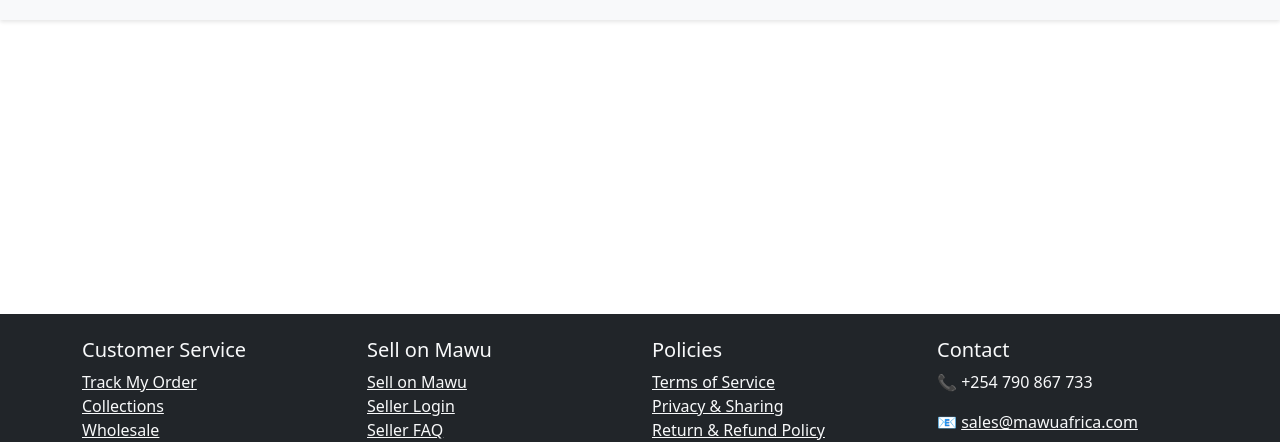
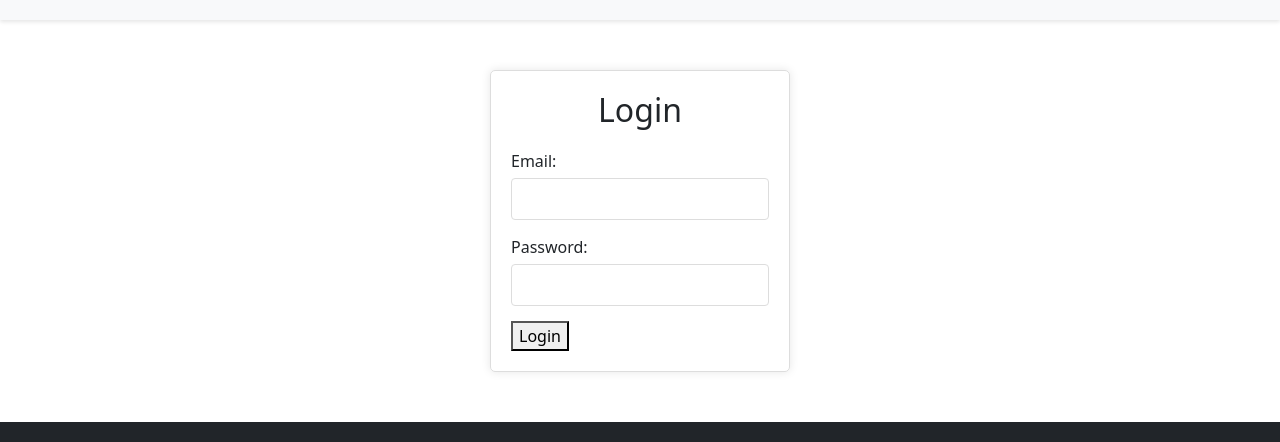
Before and after one commit to KULTURA-Project/Kultura-front, a React (Create React App) app: page /login in a window 1280 px wide. Shown: the part 137-579 px from the top of the page. Built offline with nearby package versions, Linux system fonts and the light colour scheme; no server answers.

Commit message:
before auth jwt

```diff
--- a/package.json
+++ b/package.json
@@ -15,6 +15,7 @@
     "axios": "^1.8.3",
     "bootstrap": "^5.3.3",
     "framer-motion": "^12.5.0",
+    "js-cookie": "^3.0.5",
     "react": "^19.0.0",
     "react-dom": "^19.0.0",
     "react-icons": "^5.5.0",
--- a/src/App.js
+++ b/src/App.js
@@ -9,8 +9,11 @@ import AboutUsPage from "./pages/AboutUsPage";
 import CategoryProductsPage from "./pages/CategoryProductsPage";
 import ContactPage from "./pages/ContactPage";
 import Home from "./pages/Home";
+import LoginPage from './pages/LoginPage';
+import LogoutPage from './pages/LogoutPage';
 import OrdersPage from "./pages/OrdersPage";
 import ProfilePage from "./pages/ProfilePage";
+import RegisterPage from './pages/RegisterPage';
 import ShopPage from "./pages/ShopPage";
 import WishlistPage from "./pages/WishlistPage";
 
@@ -28,6 +31,10 @@ function App() {
                         <Route path="/orders" element={<OrdersPage />} />
                         <Route path="/contact" element={<ContactPage />} />
                         <Route path="/wishlist" element={<WishlistPage />} />
+                        <Route path="/orders" element={<OrdersPage />} />
+                <Route path="/register" element={<RegisterPage />} />
+                <Route path="/login" element={<LoginPage />} />
+                <Route path="/logout" element={<LogoutPage />} />
                         <Route path="/category-products/:category_id" element={<CategoryProductsPage />} />
                         <Route path="/products/:slug" element={<ProductPage />} />
                         <Route path="/products/:id" element={<ProductDetail />} />
--- a/src/components/Header.js
+++ b/src/components/Header.js
@@ -10,6 +10,7 @@ const Header = () => {
     const [isMobileMenuOpen, setIsMobileMenuOpen] = useState(false);
     const location = useLocation();
     const sliderRef = useRef(null);
+    const [isLoggedIn, setIsLoggedIn] = useState(localStorage.getItem('token') ? true : false);
 
     useEffect(() => {
         const fetchCategories = async () => {
@@ -46,6 +47,12 @@ const Header = () => {
 
     const toggleMobileMenu = () => {
         setIsMobileMenuOpen(!isMobileMenuOpen);
+    };
+
+    const handleLogout = () => {
+        localStorage.removeItem('token');
+        setIsLoggedIn(false);
+        window.location.href = '/';
     };
 
     return (
@@ -91,9 +98,18 @@ const Header = () => {
                                     animate={{ opacity: 1, y: 0 }}
                                     exit={{ opacity: 0, y: -10 }}
                                 >
-                                    <Link to="/account">Profile</Link>
-                                    <Link to="/orders">Orders</Link>
-                                    <Link to="/logout">Logout</Link>
+                                    {isLoggedIn ? (
+                                        <>
+                                            <Link to="/account">Profile</Link>
+                                            <Link to="/orders">Orders</Link>
+                                            <Link to="/" onClick={handleLogout}>Logout</Link>
+                                        </>
+                                    ) : (
+                                        <>
+                                            <Link to="/login">Login</Link>
+                                            <Link to="/register">Register</Link>
+                                        </>
+                                    )}
                                 </motion.div>
                             )}
                         </AnimatePresence>
@@ -156,7 +172,15 @@ const Header = () => {
                         <Link to="/shop">Shop</Link>
                         <Link to="/about">About Us</Link>
                         <Link to="/contact">Contact</Link>
-                         <Link to="/wishlist">Wishlist</Link> {/* ADDED */}
+                        <Link to="/wishlist">Wishlist</Link>
+                        {isLoggedIn ? (
+                            <Link to="/" onClick={handleLogout}>Logout</Link>
+                        ) : (
+                            <>
+                                <Link to="/login">Login</Link>
+                                <Link to="/register">Register</Link>
+                            </>
+                        )}
                     </motion.div>
                 )}
             </AnimatePresence>
--- /dev/null
+++ b/src/pages/AuthStyles.css
@@ -0,0 +1,44 @@
+.auth-container {
+    width: 300px;
+    margin: 50px auto;
+    padding: 20px;
+    border: 1px solid #ddd;
+    border-radius: 5px;
+    box-shadow: 0 0 10px rgba(0, 0, 0, 0.1);
+}
+
+.auth-container h2 {
+    text-align: center;
+    margin-bottom: 20px;
+}
+
+.form-group {
+    margin-bottom: 15px;
+}
+
+.form-group label {
+    display: block;
+    margin-bottom: 5px;
+}
+
+.form-group input,
+.form-group textarea {
+    width: 100%;
+    padding: 8px;
+    border: 1px solid #ddd;
+    border-radius: 4px;
+    box-sizing: border-box;
+}
+
+.form-group button {
+    background-color: #007bff;
+    color: white;
+    padding: 10px 20px;
+    border: none;
+    border-radius: 5px;
+    cursor: pointer;
+}
+
+.form-group button:hover {
+    background-color: #0056b3;
+}
--- /dev/null
+++ b/src/pages/LoginPage.js
@@ -0,0 +1,69 @@
+import axios from 'axios';
+import Cookies from 'js-cookie'; // Import js-cookie
+import React, { useState } from 'react';
+import { useNavigate } from 'react-router-dom';
+import './AuthStyles.css';
+
+const LoginPage = () => {
+    const [email, setEmail] = useState('');
+    const [password, setPassword] = useState('');
+    const navigate = useNavigate();
+
+    const handleSubmit = async (event) => {
+        event.preventDefault();
+        try {
+            const csrfToken = Cookies.get('csrftoken'); // Get CSRF token from cookie
+            const response = await axios.post(
+                'http://127.0.0.1:8000/api/customers/login/',
+                {
+                    email: email,
+                    password: password,
+                },
+                {
+                    headers: {
+                        'Content-Type': 'application/json', // Ensure Content-Type is set
+                        'X-CSRFToken': csrfToken, // Include CSRF token in headers
+                    },
+                }
+            );
+            // Store the token in local storage
+            localStorage.setItem('token', response.data.token);
+            console.log('Login successful:', response.data);
+            navigate('/'); // Redirect to home page after successful login
+        } catch (error) {
+            console.error('Login failed:', error.response ? error.response.data : error.message);
+            // Handle login errors (e.g., display error messages)
+        }
+    };
+
+    return (
+        <div className="auth-container">
+            <h2>Login</h2>
+            <form onSubmit={handleSubmit}>
+                <div className="form-group">
+                    <label htmlFor="email">Email:</label>
+                    <input
+                        type="email"
+                        id="email"
+                        value={email}
+                        onChange={(e) => setEmail(e.target.value)}
+                        required
+                    />
+                </div>
+                <div className="form-group">
+                    <label htmlFor="password">Password:</label>
+                    <input
+                        type="password"
+                        id="password"
+                        value={password}
+                        onChange={(e) => setPassword(e.target.value)}
+                        required
+                    />
+                </div>
+                <button type="submit">Login</button>
+            </form>
+        </div>
+    );
+};
+
+export default LoginPage;
--- /dev/null
+++ b/src/pages/LogoutPage.js
@@ -0,0 +1,21 @@
+import React, { useEffect } from 'react';
+import { useNavigate } from 'react-router-dom';
+
+const LogoutPage = () => {
+    const navigate = useNavigate();
+
+    useEffect(() => {
+        // Remove the token from local storage or a cookie
+        localStorage.removeItem('token');
+        console.log('Logout successful');
+        navigate('/login'); // Redirect to login page after logout
+    }, [navigate]);
+
+    return (
+        <div>
+            <h2>Logging Out...</h2>
+        </div>
+    );
+};
+
+export default LogoutPage;
--- /dev/null
+++ b/src/pages/RegisterPage.js
@@ -0,0 +1,78 @@
+import axios from 'axios';
+import Cookies from 'js-cookie'; // Import js-cookie
+import React, { useState } from 'react';
+import { useNavigate } from 'react-router-dom';
+import './AuthStyles.css';
+
+const RegisterPage = () => {
+    const [username, setUsername] = useState('');
+    const [email, setEmail] = useState('');
+    const [password, setPassword] = useState('');
+    const navigate = useNavigate();
+
+    const handleSubmit = async (event) => {
+        event.preventDefault();
+        const csrfToken = Cookies.get('csrftoken');
+        try {
+            const response = await axios.post(
+                'http://127.0.0.1:8000/api/customers/signup/',
+                {
+                    username: username,
+                    email: email,
+                    password: password,
+                },
+                {
+                    headers: {
+                        'Content-Type': 'application/json',
+                        'X-CSRFToken': csrfToken,
+                    },
+                }
+            );
+            console.log('Registration successful:', response.data);
+            navigate('/login');
+        } catch (error) {
+            console.error('Registration failed:', error.response);
+        }
+    };
+
+    return (
+        <div className="auth-container">
+            <h2>Register</h2>
+            <form onSubmit={handleSubmit}>
+                <div className="form-group">
+                    <label htmlFor="username">Username:</label>
+                    <input
+                        type="text"
+                        id="username"
+                        value={username}
+                        onChange={(e) => setUsername(e.target.value)}
+                        required
+                    />
+                </div>
+                <div className="form-group">
+                    <label htmlFor="email">Email:</label>
+                    <input
+                        type="email"
+                        id="email"
+                        value={email}
+                        onChange={(e) => setEmail(e.target.value)}
+                        required
+                    />
+                </div>
+                <div className="form-group">
+                    <label htmlFor="password">Password:</label>
+                    <input
+                        type="password"
+                        id="password"
+                        value={password}
+                        onChange={(e) => setPassword(e.target.value)}
+                        required
+                    />
+                </div>
+                <button type="submit">Register</button>
+            </form>
+        </div>
+    );
+};
+
+export default RegisterPage;
```
Also changed, not shown: src/pages/ProfilePage.js (+32 -25 lines), 1 other file (tests, documents, lock files or other folders).
